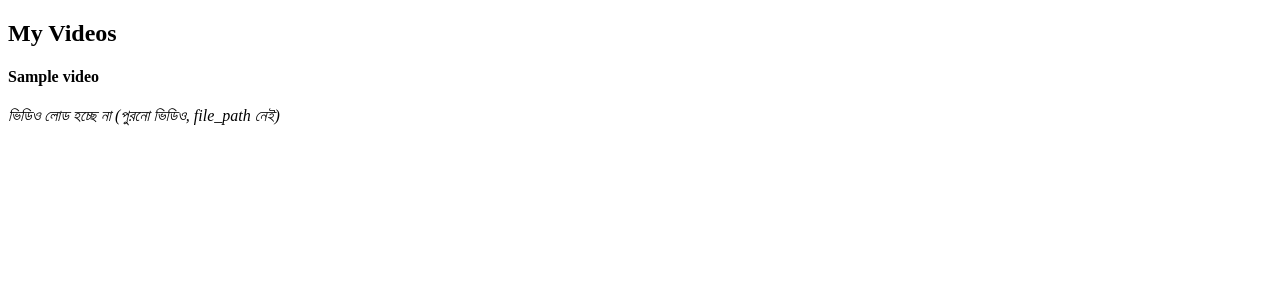
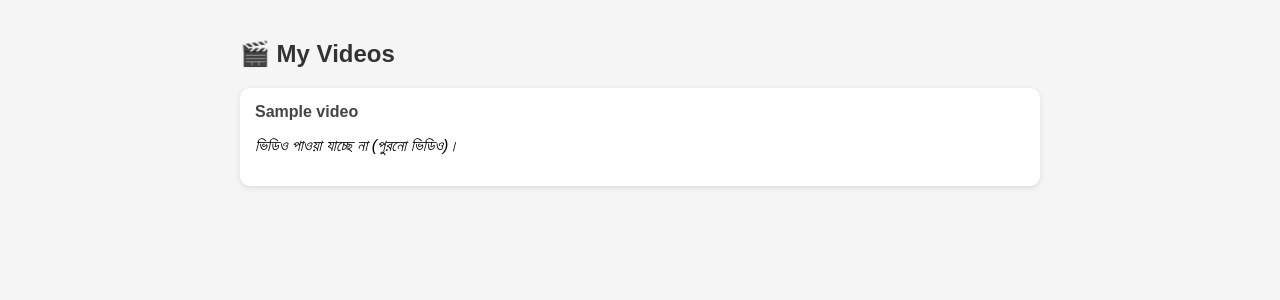
Before and after one commit to Shohagkumar123/Telegram-Web-Stream-Bot, a Flask app: template templates/index.html in a window 1280 px wide. Shown: the top 300 px of the page. Run offline with Flask 3, Linux system fonts and the light colour scheme; the template is opened without the code that fills it: most values are stand-ins (such as "Sample title", 1, 10 or a date in 2020).

Commit message:
Enable video streaming and add support for larger file sizes
Implement a Flask streaming endpoint to serve videos directly from Telegram, bypassing the browser's download behavior. Modify the database to store file paths and update templates to use the new streaming URL. Includes error handling for missing file paths and updates the bot's response to remove the direct stream URL.

Replit-Commit-Author: Agent
Replit-Commit-Session-Id: c32f5bba-9395-4574-a6b5-7a22cc0f977a
Replit-Commit-Checkpoint-Type: full_checkpoint
Replit-Commit-Event-Id: 4969e652-58b7-479e-a821-36c81847b1ce
Replit-Commit-Screenshot-Url: https://storage.googleapis.com/screenshot-production-us-central1/89de5790-5e6e-4692-9fa7-b95dfc2fa8c9/c32f5bba-9395-4574-a6b5-7a22cc0f977a/SCXkIbo
Replit-Helium-Checkpoint-Created: true

```diff
--- a/main.py
+++ b/main.py
@@ -1,7 +1,8 @@
 import sqlite3
 import threading
 import os
-from flask import Flask, render_template
+import requests
+from flask import Flask, render_template, Response, abort
 
 # ==============================
 # 1. Database Setup (SQLite)
@@ -36,7 +37,50 @@ BOT_TOKEN = os.environ.get("BOT_TOKEN")
 def home():
     cursor.execute("SELECT * FROM videos ORDER BY id DESC")
     videos = cursor.fetchall()
-    return render_template("index.html", videos=videos, token=BOT_TOKEN)
+    return render_template("index.html", videos=videos)
+
+@app.route("/stream/<int:video_id>")
+def stream_video(video_id):
+    cursor.execute("SELECT file_path FROM videos WHERE id = ?", (video_id,))
+    row = cursor.fetchone()
+    if not row or not row[0]:
+        abort(404)
+
+    file_path = row[0]
+    tg_url = f"https://api.telegram.org/file/bot{BOT_TOKEN}/{file_path}"
+
+    range_header = requests.utils.default_headers()
+    req_range = None
+
+    from flask import request as flask_request
+    if "Range" in flask_request.headers:
+        req_range = flask_request.headers["Range"]
+
+    headers = {}
+    if req_range:
+        headers["Range"] = req_range
+
+    tg_resp = requests.get(tg_url, headers=headers, stream=True)
+
+    def generate():
+        for chunk in tg_resp.iter_content(chunk_size=8192):
+            if chunk:
+                yield chunk
+
+    response_headers = {
+        "Content-Type": "video/mp4",
+        "Content-Disposition": "inline",
+        "Accept-Ranges": "bytes",
+    }
+
+    if "Content-Length" in tg_resp.headers:
+        response_headers["Content-Length"] = tg_resp.headers["Content-Length"]
+    if "Content-Range" in tg_resp.headers:
+        response_headers["Content-Range"] = tg_resp.headers["Content-Range"]
+
+    status_code = tg_resp.status_code
+
+    return Response(generate(), status=status_code, headers=response_headers)
 
 # ==============================
 # 3. Bot Setup (optional - requires BOT_TOKEN)
@@ -54,8 +98,11 @@ def run_bot():
             file_id = message.video.file_id
             title = message.caption if message.caption else "Untitled Video"
 
-            file_info = bot.get_file(file_id)
-            file_path = file_info.file_path
+            try:
+                file_info = bot.get_file(file_id)
+                file_path = file_info.file_path
+            except Exception:
+                file_path = None
 
             cursor.execute(
                 "INSERT INTO videos (title, file_id, file_path) VALUES (?, ?, ?)",
@@ -63,8 +110,7 @@ def run_bot():
             )
             conn.commit()
 
-            stream_url = f"https://api.telegram.org/file/bot{BOT_TOKEN}/{file_path}"
-            bot.reply_to(message, f"✅ ভিডিও সেভ হয়েছে!\nশিরোনাম: {title}\nStream URL: {stream_url}")
+            bot.reply_to(message, f"✅ ভিডিও সেভ হয়েছে!\nশিরোনাম: {title}")
 
         bot.polling(none_stop=True)
     except Exception as e:
--- a/templates/index.html
+++ b/templates/index.html
@@ -2,24 +2,34 @@
 <html>
 <head>
     <title>Telegram Video Site</title>
+    <style>
+        body { font-family: Arial, sans-serif; max-width: 800px; margin: 0 auto; padding: 20px; background: #f5f5f5; }
+        h2 { color: #333; }
+        .video-card { background: white; border-radius: 10px; padding: 15px; margin-bottom: 20px; box-shadow: 0 2px 6px rgba(0,0,0,0.1); }
+        .video-card h4 { margin: 0 0 10px 0; color: #444; }
+        video { width: 100%; border-radius: 8px; }
+        .empty { color: #999; text-align: center; margin-top: 50px; }
+    </style>
 </head>
 <body>
-<h2>My Videos</h2>
+<h2>🎬 My Videos</h2>
 
 {% for video in videos %}
+<div class="video-card">
     <h4>{{ video[1] }}</h4>
     {% if video[3] %}
-        <video width="480" controls>
-            <source src="https://api.telegram.org/file/bot{{ token }}/{{ video[3] }}">
+        <video controls preload="metadata">
+            <source src="/stream/{{ video[0] }}" type="video/mp4">
+            আপনার ব্রাউজার ভিডিও সাপোর্ট করে না।
         </video>
     {% else %}
-        <p><em>ভিডিও লোড হচ্ছে না (পুরনো ভিডিও, file_path নেই)</em></p>
+        <p><em>ভিডিও পাওয়া যাচ্ছে না (পুরনো ভিডিও)।</em></p>
     {% endif %}
-    <br><br>
+</div>
 {% endfor %}
 
 {% if not videos %}
-    <p>এখনো কোনো ভিডিও সেভ হয়নি। বটে ভিডিও পাঠান!</p>
+    <p class="empty">এখনো কোনো ভিডিও সেভ হয়নি। বটে ভিডিও পাঠান!</p>
 {% endif %}
 
 </body>
```
Also changed, not shown: videos.db.
